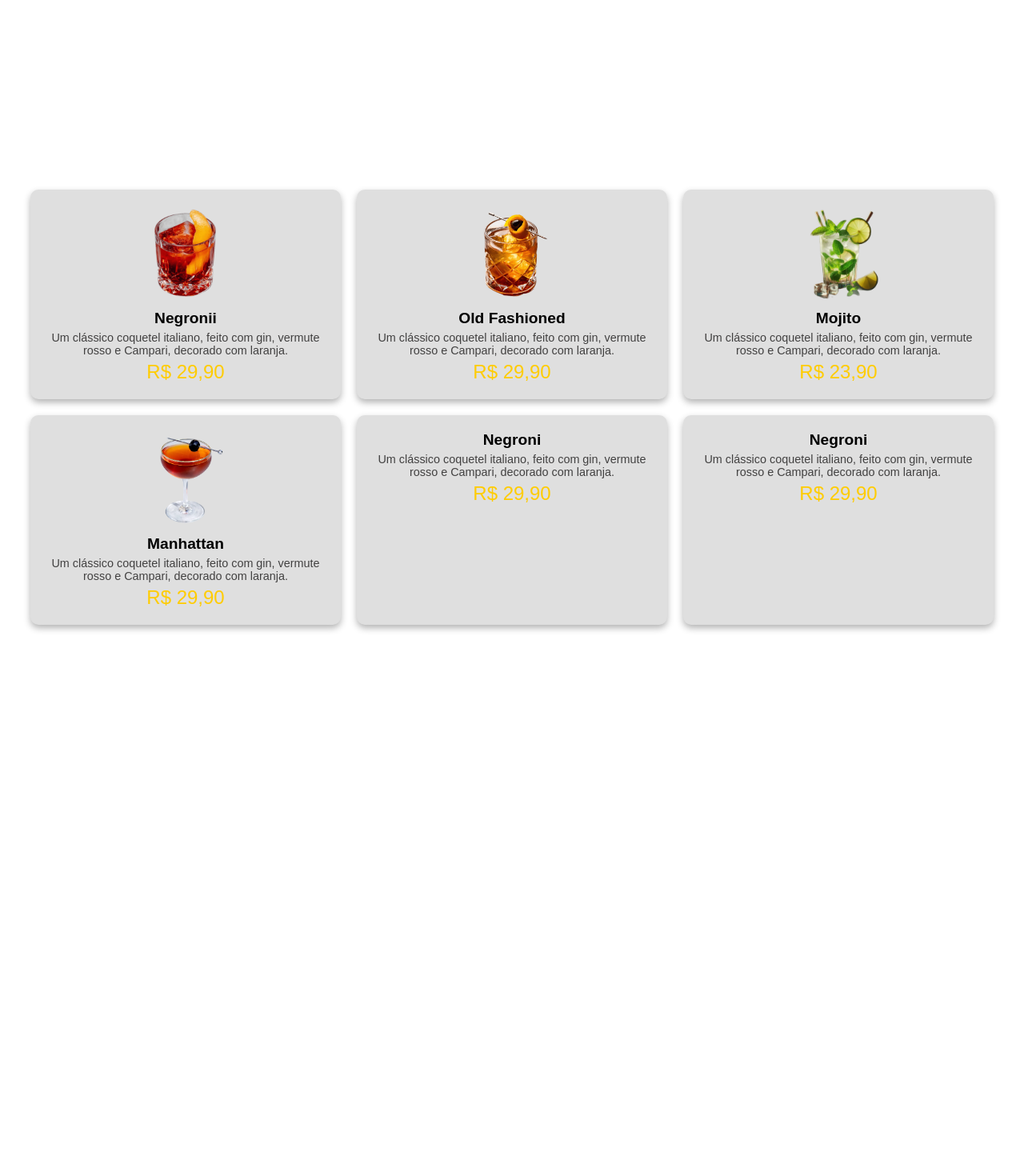
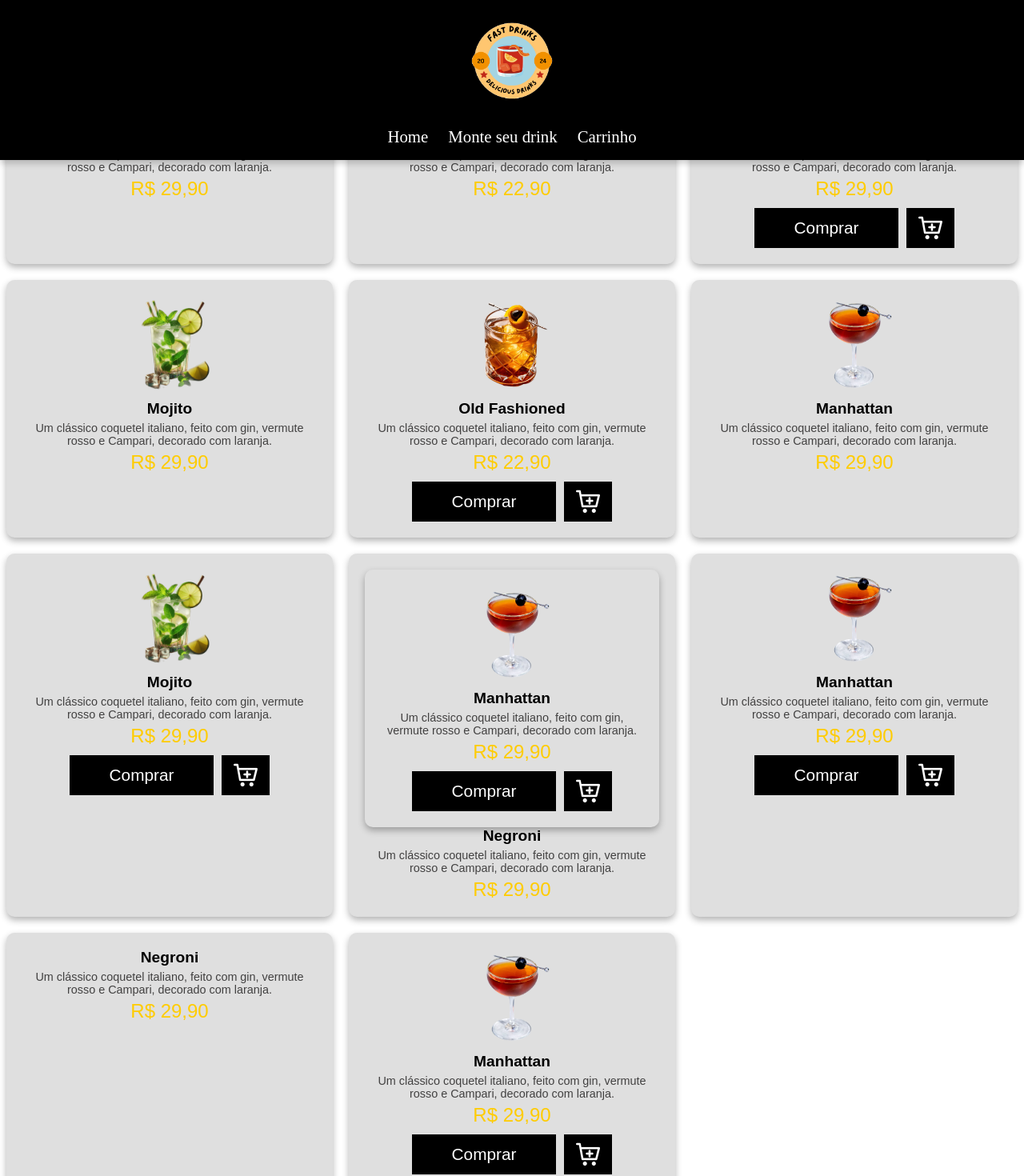
Before and after one commit to VictorGrubler/PI4front, an Angular app: page /catalogo in a window 1280 px wide. Shown: the top 1470 px of the page at 80% size. Before the commit the page ends 808 px from the top, so only its background shows below. Built offline with nearby package versions, Linux system fonts and the light colour scheme.

Commit message:
Adiciona alterações do catalogo.component.html da PR

```diff
--- a/src/app/catalogo/catalogo.component.html
+++ b/src/app/catalogo/catalogo.component.html
@@ -1,8 +1,12 @@
-<div class="catalogo">
-<section class="catalogo-drinks">
-  <header class="header">
-
-    <h1>Catálogo de Drinks</h1>
+      <header class="cabecalho">
+        <img src="../../assets/logo.png" alt="Logo">
+        <div class="header-buttons">
+          <a href="/" class="header-button">Home</a>
+          <p>|</p>
+          <a href="/monte-seu-drink" class="pi pi-angle-down"class="header-button">Monte seu drink</a>
+          <p>|</p>
+          <a href="" class="header-button">Carrinho</a>
+        </div>
       </header>
       <div class="catalogo-conteudo">
         <div class="grid-container">
@@ -10,7 +14,7 @@
             <button class="drink-item">
               <img src="../../assets/Negroni.png" alt="">
                 <div class="drink-info">
-                  <h3 class="drink-nome">Negronii</h3>
+                    <h3 class="drink-nome">Negroni</h3>
                     <p class="drink-descricao">Um clássico coquetel italiano, feito com gin, vermute rosso e Campari, decorado com laranja.</p>
                     <p class="drink-preco">R$ 29,90</p>
                 </div>
@@ -21,7 +25,23 @@
                 <div class="drink-info">
                     <h3 class="drink-nome">Old Fashioned</h3>
                     <p class="drink-descricao">Um clássico coquetel italiano, feito com gin, vermute rosso e Campari, decorado com laranja.</p>
+                    <p class="drink-preco">R$ 22,90</p>
+                </div>
+            </button>
+          <!-- Cada drink é um botão -->
+          <button class="drink-item">
+            <img src="../../assets/Negroni.png" alt="">
+            <div class="drink-info">
+              <h3 class="drink-nome">Negroni</h3>
+              <p class="drink-descricao">Um clássico coquetel italiano, feito com gin, vermute rosso e Campari, decorado com laranja.</p>
               <p class="drink-preco">R$ 29,90</p>
+              <!-- Botões de Comprar e Adicionar ao Carrinho -->
+              <div class="drink-actions">
+                <button class="comprar-botao">Comprar</button>
+                <button class="carrinho-botao">
+                  <span class="pi pi-cart-plus" style="color: white;"></span>
+                </button>
+              </div>
             </div>
           </button>
 
@@ -31,7 +51,21 @@
                 <div class="drink-info">
                     <h3 class="drink-nome">Mojito</h3>
                     <p class="drink-descricao">Um clássico coquetel italiano, feito com gin, vermute rosso e Campari, decorado com laranja.</p>
-                  <p class="drink-preco">R$ 23,90</p>
+                    <p class="drink-preco">R$ 29,90</p>
+                </div>
+            </button>
+          <button class="drink-item">
+            <img src="../../assets/Old fashioned.png" alt="">
+            <div class="drink-info">
+              <h3 class="drink-nome">Old Fashioned</h3>
+              <p class="drink-descricao">Um clássico coquetel italiano, feito com gin, vermute rosso e Campari, decorado com laranja.</p>
+              <p class="drink-preco">R$ 22,90</p>
+              <div class="drink-actions">
+                <button class="comprar-botao">Comprar</button>
+                <button class="carrinho-botao">
+                  <span class="pi pi-cart-plus" style="color: white;"></span>
+                </button>
+              </div>
             </div>
           </button>
 
@@ -43,13 +77,56 @@
                     <p class="drink-preco">R$ 29,90</p>
                 </div>
             </button>
+          <!-- Repetição dos botões -->
+          <button class="drink-item">
+            <img src="../../assets/Mojito.png" alt="">
+            <div class="drink-info">
+              <h3 class="drink-nome">Mojito</h3>
+              <p class="drink-descricao">Um clássico coquetel italiano, feito com gin, vermute rosso e Campari, decorado com laranja.</p>
+              <p class="drink-preco">R$ 29,90</p>
+              <div class="drink-actions">
+                <button class="comprar-botao">Comprar</button>
+                <button class="carrinho-botao">
+                  <span class="pi pi-cart-plus" style="color: white;"></span>
+                </button>
+              </div>
+            </div>
+          </button>
 
             <button class="drink-item">
+          <button class="drink-item">
+            <img src="../../assets/manhattan.png" alt="">
+            <div class="drink-info">
+              <h3 class="drink-nome">Manhattan</h3>
+              <p class="drink-descricao">Um clássico coquetel italiano, feito com gin, vermute rosso e Campari, decorado com laranja.</p>
+              <p class="drink-preco">R$ 29,90</p>
+              <div class="drink-actions">
+                <button class="comprar-botao">Comprar</button>
+                <button class="carrinho-botao">
+                  <span class="pi pi-cart-plus" style="color: white;"></span>
+                </button>
+              </div>
+            </div>
+          </button>
 
                 <div class="drink-info">
                     <h3 class="drink-nome">Negroni</h3>
                     <p class="drink-descricao">Um clássico coquetel italiano, feito com gin, vermute rosso e Campari, decorado com laranja.</p>
                     <p class="drink-preco">R$ 29,90</p>
+                </div>
+            </button>
+          <button class="drink-item">
+            <img src="../../assets/manhattan.png" alt="">
+            <div class="drink-info">
+              <h3 class="drink-nome">Manhattan</h3>
+              <p class="drink-descricao">Um clássico coquetel italiano, feito com gin, vermute rosso e Campari, decorado com laranja.</p>
+              <p class="drink-preco">R$ 29,90</p>
+              <div class="drink-actions">
+                <button class="comprar-botao">Comprar</button>
+                <button class="carrinho-botao">
+                  <span class="pi pi-cart-plus" style="color: white;"></span>
+                </button>
+              </div>
             </div>
           </button>
 
@@ -61,8 +138,20 @@
                     <p class="drink-preco">R$ 29,90</p>
                 </div>
             </button>
+          <button class="drink-item">
+            <img src="../../assets/manhattan.png" alt="">
+            <div class="drink-info">
+              <h3 class="drink-nome">Manhattan</h3>
+              <p class="drink-descricao">Um clássico coquetel italiano, feito com gin, vermute rosso e Campari, decorado com laranja.</p>
+              <p class="drink-preco">R$ 29,90</p>
+              <div class="drink-actions">
+                <button class="comprar-botao">Comprar</button>
+                <button class="carrinho-botao">
+                  <span class="pi pi-cart-plus" style="color: white;"></span>
+                </button>
+              </div>
+            </div>
+          </button>
         </div>
     </div>
     <button class="drink__montar__botao">Monte seu drink</button>
-</section>
-</div>
```
Lines whose indentation alone changed are shown as unchanged.
